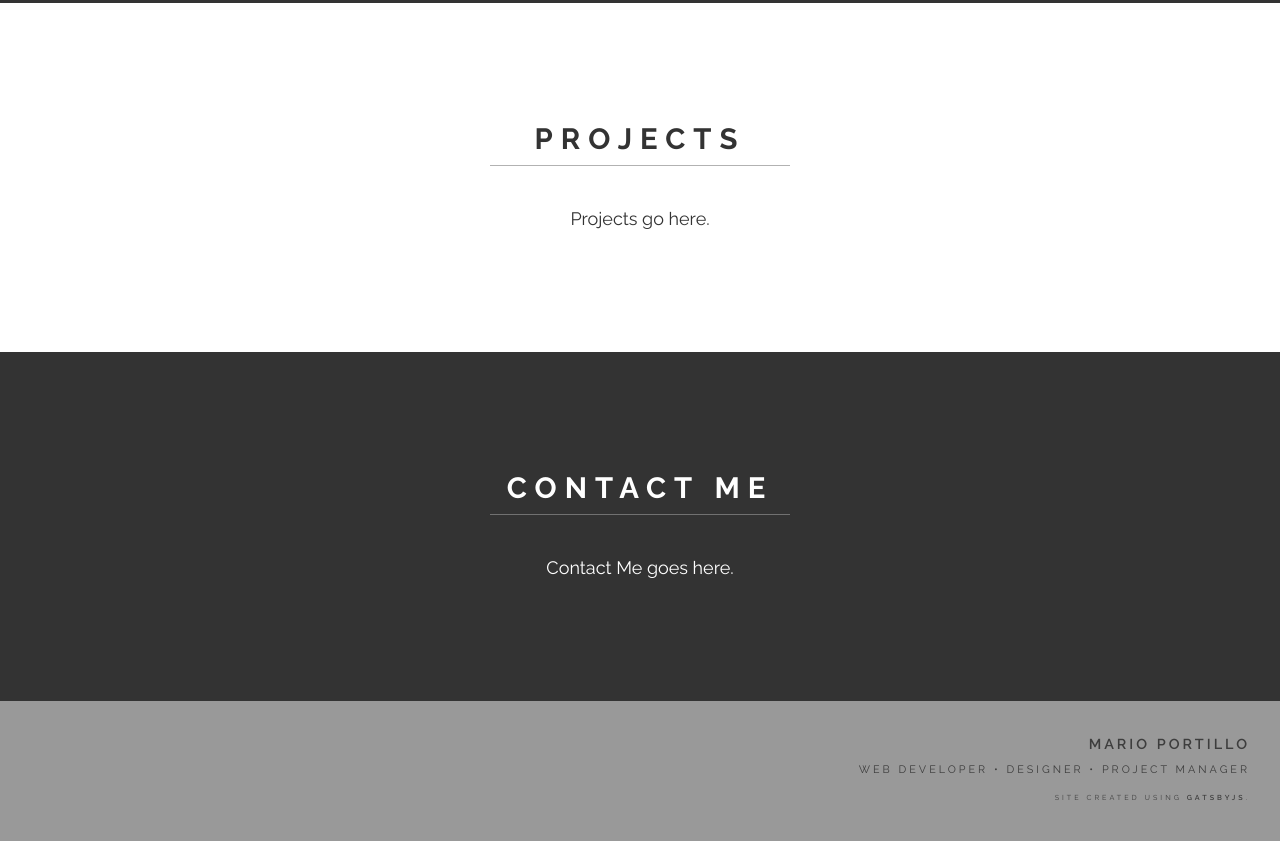
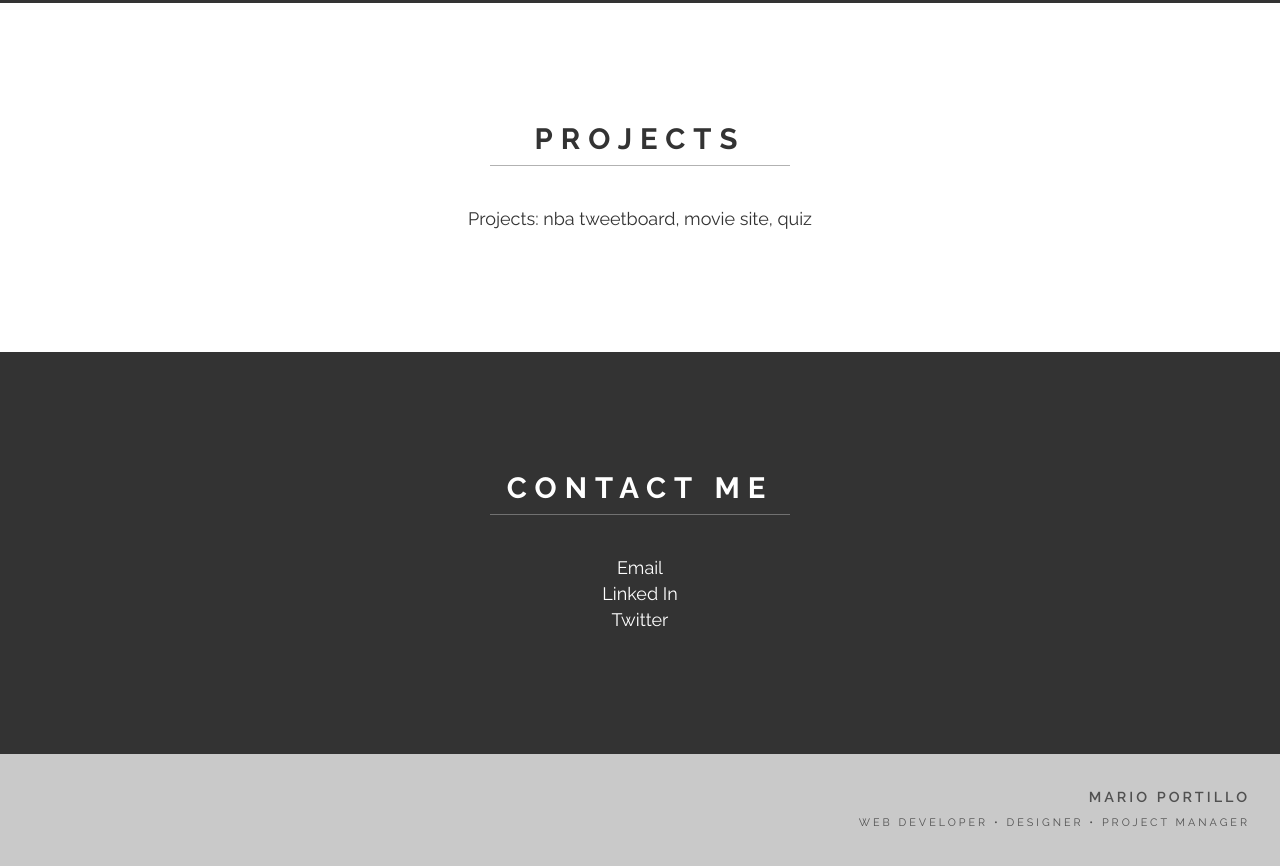
Before and after one commit to webdevmario/gatsby-personal-website, a Gatsby site: page / in a window 1280 px wide. Shown: the part 2053-2919 px from the top of the page. Before the commit the page ends 2894 px from the top, so only its background shows below. Built offline with nearby package versions, Linux system fonts and the light colour scheme; Gatsby itself is replaced by a stand-in of ours; a web font is replaced by a local one.

Commit message:
update all packages

```diff
--- a/gatsby-config.js
+++ b/gatsby-config.js
@@ -1,6 +1,6 @@
 module.exports = {
   siteMetadata: {
-    title: 'Gatsby Default Starter',
+    title: 'Mario Portillo',
   },
   plugins: [
     'gatsby-plugin-react-helmet',
--- a/src/components/contact-me.js
+++ b/src/components/contact-me.js
@@ -7,7 +7,15 @@ const ContactMe = () => (
       <h2>Contact Me</h2>
       <div className="divider"></div>
       <div className="content">
-        Contact Me goes here.
+        <div>
+          Email
+        </div>
+        <div>
+          Linked In
+        </div>
+        <div>
+          Twitter
+        </div>
       </div>
     </div>
   </section>
--- a/src/components/footer.js
+++ b/src/components/footer.js
@@ -4,7 +4,7 @@ import Img from 'gatsby-image';
 const Footer = () => (
   <div
     style={{
-      background: 'rgba(0, 0, 0, 0.4)',
+      background: 'rgba(0, 0, 0, 0.21)',
       padding: '30px',
       textTransform: 'uppercase',
       color: 'rgba(0, 0, 0, 0.6)',
@@ -18,9 +18,11 @@ const Footer = () => (
     <div style={{ fontSize: '0.6rem' }}>
       Web Developer &bull; Designer &bull; Project Manager
     </div>
-    <div style={{ fontSize: '0.5rem' }}>
+
+    {/* <div style={{ fontSize: '0.5rem' }}>
       <small>Site created using <span style={{ fontWeight: '600' }}>GatsbyJS</span>.</small>
-    </div>
+    </div> */}
+
   </div>
 );
 
--- a/src/components/layout.js
+++ b/src/components/layout.js
@@ -20,7 +20,7 @@ import './layout.css'
 //   }
 // }
 
-const Layout = ({ children }) => (
+const Layout = () => (
   <StaticQuery
     query={graphql`
       query SiteTitleQuery {
@@ -87,7 +87,7 @@ const Layout = ({ children }) => (
 )
 
 Layout.propTypes = {
-  children: PropTypes.node.isRequired,
+  // children: PropTypes.node.isRequired,
 }
 
 export default Layout
--- a/src/components/projects.js
+++ b/src/components/projects.js
@@ -7,7 +7,7 @@ const Projects = () => (
       <h2>Projects</h2>
       <div className="divider"></div>
       <div className="content">
-        Projects go here.
+        Projects: nba tweetboard, movie site, quiz
       </div>
     </div>
   </section>
```
Also changed, not shown: package.json (+20 -20 lines), 3 other files.
